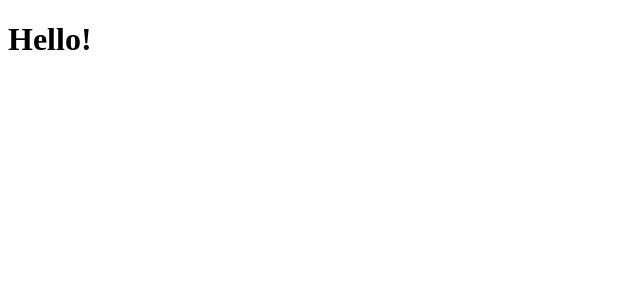
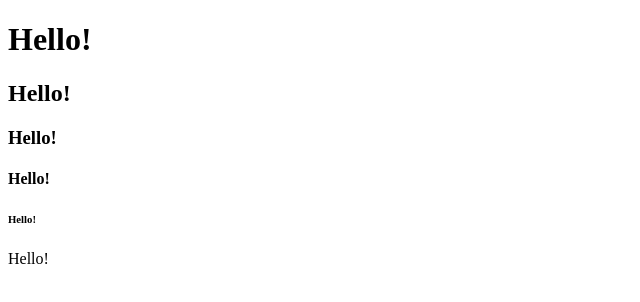
Before and after one commit to OlexaFirs/Tutorial, a plain HTML site: page index.html in a window 1280 px wide. Shown: the whole page, without its empty margins (0-640 px from the left). Drawn offline with Linux system fonts and the light colour scheme.

Commit message:
Update index.html

```diff
--- a/index.html
+++ b/index.html
@@ -8,5 +8,10 @@
 </head>
 <body>
     <h1>Hello!</h1>
+    <h2>Hello!</h2>
+    <h3>Hello!</h3>
+    <h4>Hello!</h4>
+    <h6>Hello!</h6>
+    <p>Hello!</p>
 </body>
 </html>
```
